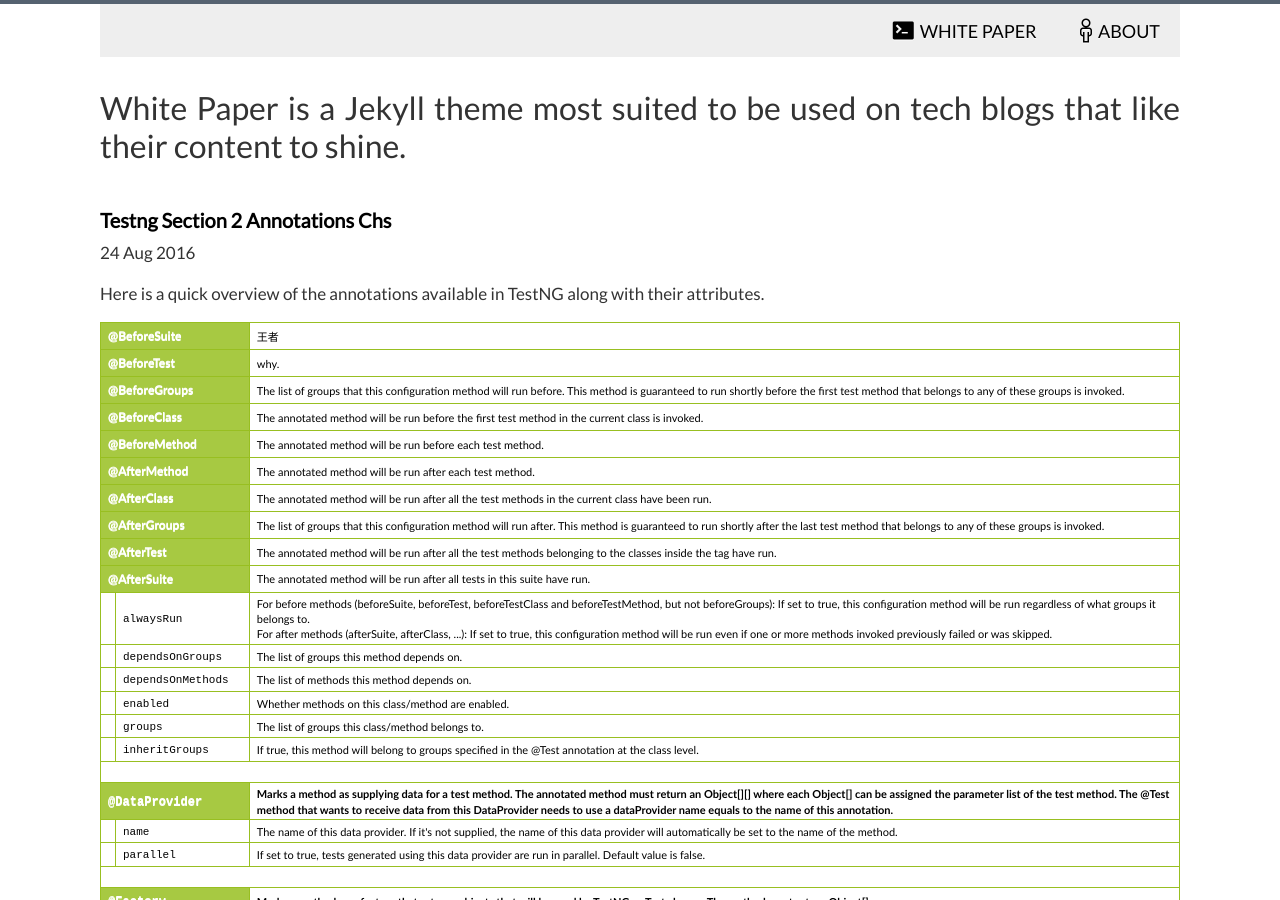
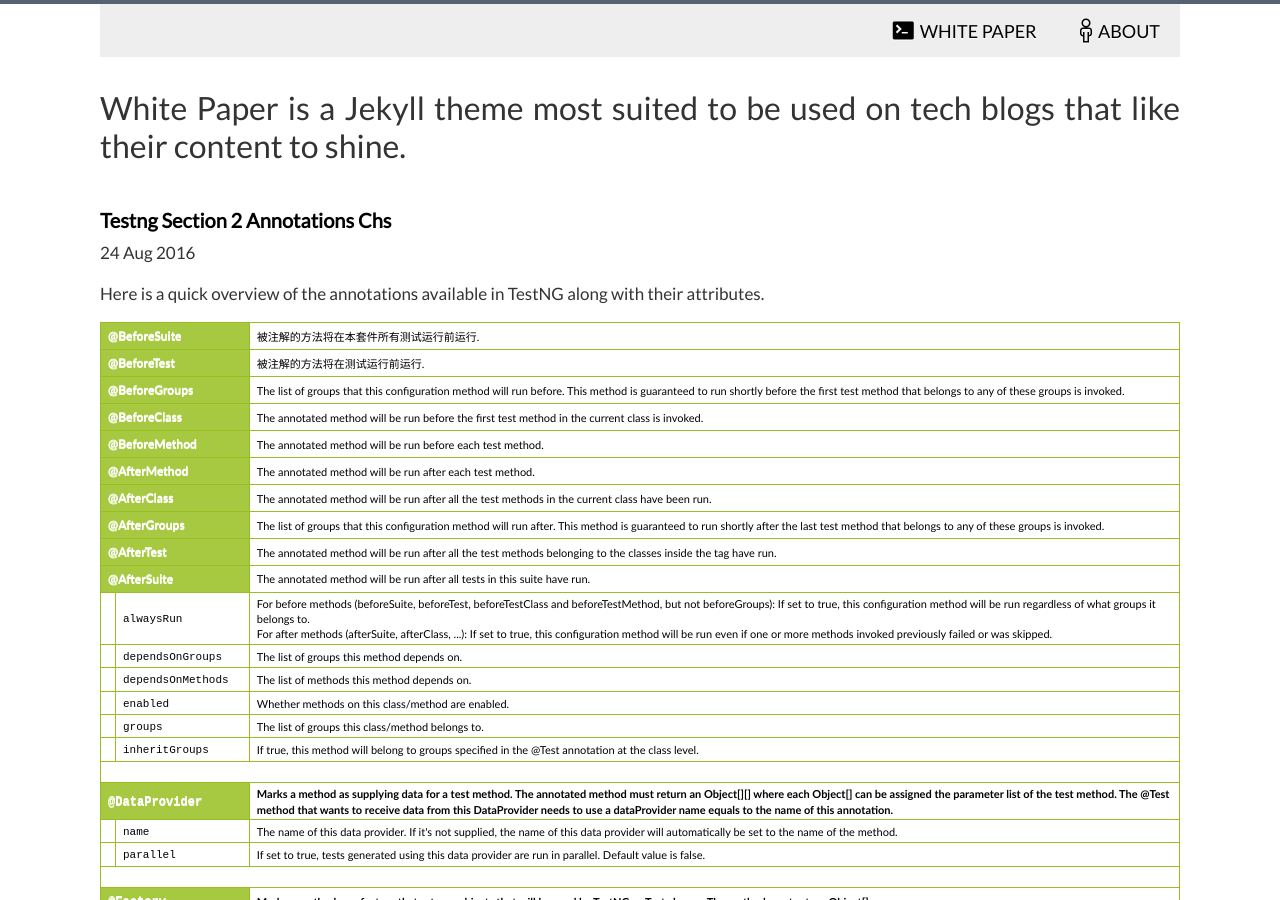
Before and after one commit to kuiwa/blog, a Jekyll site: the page built from _posts/2016-08-24-testng-section-2-annotations-chs.html, in a window 1280 px wide and 900 px high. Built offline with Jekyll 4.4.1, drawn with Linux system fonts in a browser that asks for light colours; comment, search, counter and statistics services are not loaded.

Commit message:
add testng annotations edit

```diff
--- a/_posts/2016-08-24-testng-section-2-annotations-chs.html
+++ b/_posts/2016-08-24-testng-section-2-annotations-chs.html
@@ -48,11 +48,11 @@ Here is a quick overview of the annotations available in TestNG along with their
 <table id="customers">
     <tr>
         <th colspan="2">@BeforeSuite</th>
-		<td>王者</td>
+		<td>被注解的方法将在本套件所有测试运行前运行.</td>
     </tr>
 	<tr>
         <th colspan="2">@BeforeTest</th>
-		<td>why. </td>
+		<td>被注解的方法将在测试运行前运行. </td>
 	</tr>
 	<tr>
         <th colspan="2">@BeforeGroups</th>
```
